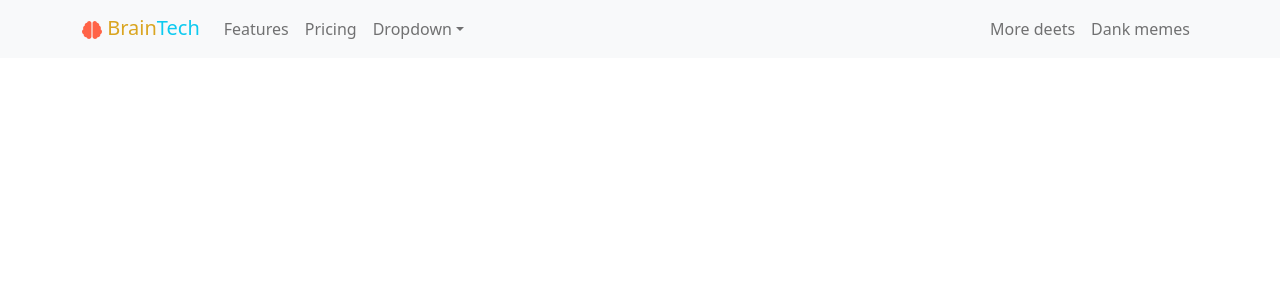
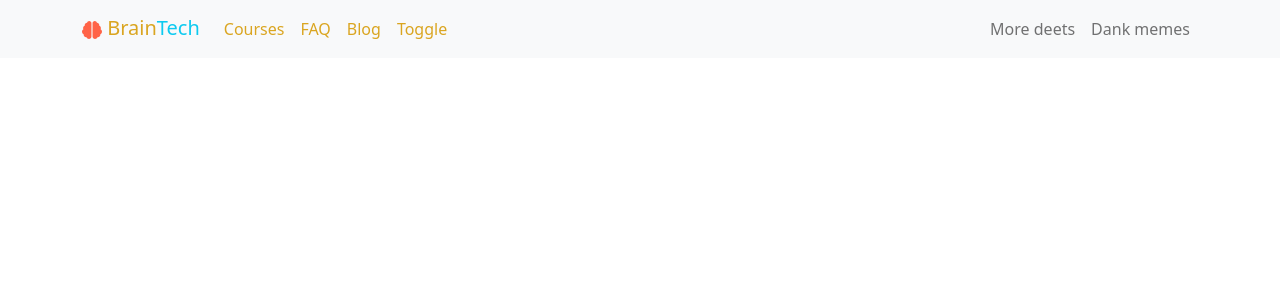
Before and after one commit to tuhinahmed-cse/-BrainTech-Client-side, a React (Create React App) app: page / in a window 1280 px wide. Shown: the top 300 px of the page. Built offline with nearby package versions, Linux system fonts and the light colour scheme.

Commit message:
working in header home route

```diff
--- a/src/Router/Router.js
+++ b/src/Router/Router.js
@@ -1,4 +1,5 @@
 import { createBrowserRouter } from "react-router-dom";
+import Home from "../components/Home/Home";
 import Main from "../layouts/Main";
 
 export const router = createBrowserRouter([
@@ -8,6 +9,7 @@ export const router = createBrowserRouter([
         children:[
             {
                 path:'/',
+                element:<Home></Home>
             }
         ]
     }
--- a/src/components/Header/Header.js
+++ b/src/components/Header/Header.js
@@ -14,20 +14,12 @@ const Header = () => {
         <Navbar.Brand ><Link to='/' style={{textDecoration:'none'}} ><FaBrain style={{color:'tomato', height:'30px'}}></FaBrain> <span style={{color:'goldenrod'}}>Brain</span><span className='text-info'>Tech</span> </Link> </Navbar.Brand>
         <Navbar.Toggle aria-controls="responsive-navbar-nav" />
         <Navbar.Collapse id="responsive-navbar-nav">
-          <Nav className=" me-auto">
-            <Nav.Link>Features</Nav.Link>
-            <Nav.Link href="#pricing">Pricing</Nav.Link>
-            <NavDropdown title="Dropdown" id="collasible-nav-dropdown">
-              <NavDropdown.Item href="#action/3.1">Action</NavDropdown.Item>
-              <NavDropdown.Item href="#action/3.2">
-                Another action
-              </NavDropdown.Item>
-              <NavDropdown.Item href="#action/3.3">Something</NavDropdown.Item>
-              <NavDropdown.Divider />
-              <NavDropdown.Item href="#action/3.4">
-                Separated link
-              </NavDropdown.Item>
-            </NavDropdown>
+          <Nav className=" me-auto"  >
+            <Nav.Link style={{color:'goldenrod'}} >Courses</Nav.Link>
+            <Nav.Link style={{color:'goldenrod'}}>FAQ</Nav.Link>
+            <Nav.Link style={{color:'goldenrod'}}>Blog</Nav.Link>
+            <Nav.Link style={{color:'goldenrod'}}>Toggle</Nav.Link>
+
           </Nav>
           <Nav>
             <Nav.Link href="#deets">More deets</Nav.Link>
--- /dev/null
+++ b/src/components/Home/Home.js
@@ -0,0 +1,12 @@
+import React from 'react';
+import Carousel from 'react-bootstrap/Carousel';
+
+const Home = () => {
+    return (
+        <div>
+
+        </div>
+    );
+};
+
+export default Home;
```
Also changed, not shown: src/img/brain.jpg (deleted).
